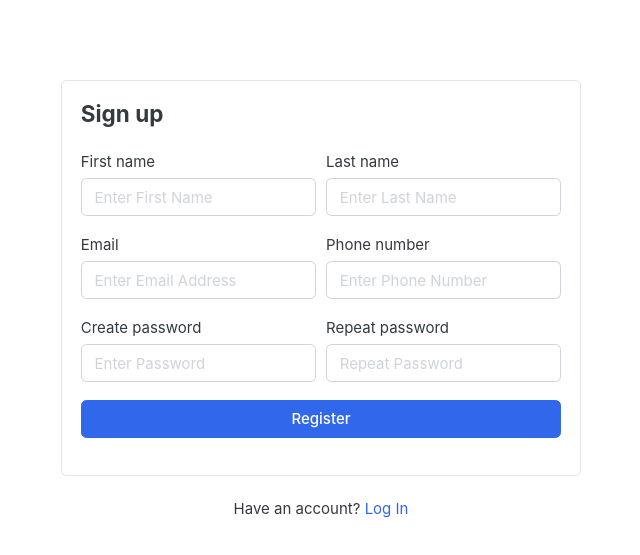
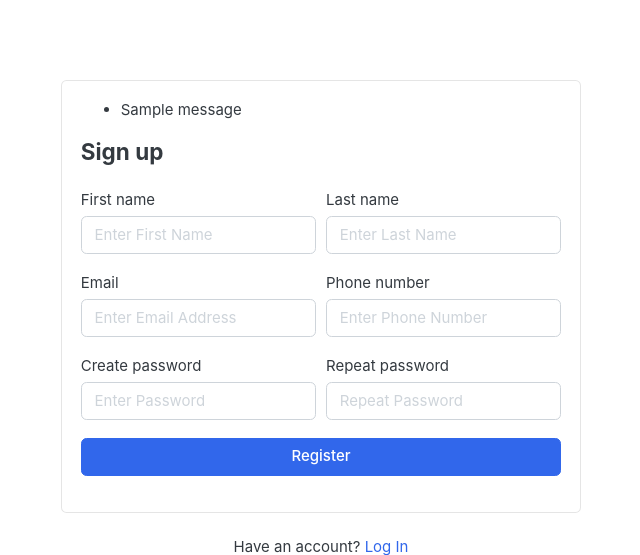
Before and after one commit to IvanBondarenkoIT/GreatCartDjango, a Django app: page /accounts/register/ in a window 1280 px wide. Shown: the part 118-673 px from the top of the page, without its empty margins (319-959 px from the left). Run offline with Django 5.2, Linux system fonts and the light colour scheme; tables that the repository leaves empty hold one stand-in row (values such as "Sample post"); one stand-in notice (Sample message) is shown; some libraries are stand-ins or nearby versions; some web fonts are replaced.

Commit message:
added: registration - marking view - edit model - clean method - check password - show errors (password not match and others)

```diff
--- a/accounts/views.py
+++ b/accounts/views.py
@@ -14,13 +14,14 @@ def register(request):
             phone_number = form.cleaned_data["phone_number"]
             email = form.cleaned_data["email"]
             password = form.cleaned_data["password"]
+            username = email
 
             user = Account.objects.create_user(
                 first_name=first_name,
                 last_name=last_name,
                 email=email,
+                username=username,
                 password=password,
-                username=email.split("@")[0],
             )
 
             user.phone_number = phone_number
--- a/djangoProject/settings.py
+++ b/djangoProject/settings.py
@@ -13,6 +13,8 @@ https://docs.djangoproject.com/en/5.0/ref/settings/
 from pathlib import Path
 
 from djangoProject.config import SECRET_KEY
+
+from django.contrib.messages import constants as messages
 
 # Build paths inside the project like this: BASE_DIR / 'subdir'.
 BASE_DIR = Path(__file__).resolve().parent.parent
@@ -141,3 +143,7 @@ MEDIA_ROOT = BASE_DIR / "media"
 # https://docs.djangoproject.com/en/5.0/ref/settings/#default-auto-field
 
 DEFAULT_AUTO_FIELD = "django.db.models.BigAutoField"
+
+MESSAGE_TAGS = {
+    messages.INFO: "danger",
+}
--- a/templates/accounts/register.html
+++ b/templates/accounts/register.html
@@ -8,6 +8,7 @@
 <!-- ============================ COMPONENT REGISTER   ================================= -->
 	<div class="card mx-auto" style="max-width:520px; margin-top:40px;">
       <article class="card-body">
+        {% include 'includes/alerts.html' %}
 		<header class="mb-4"><h4 class="card-title">Sign up</h4></header>
 		<form action="{% url 'register' %}" method="POST">
             {% csrf_token %}
--- /dev/null
+++ b/templates/includes/alerts.html
@@ -0,0 +1,10 @@
+{% if messages %}
+<ul class="messages">
+    {% for message in messages %}
+    <li{% if message.tags %} class="{{ message.tags }}"{% endif %}>
+        {% if message.level == DEFAULT_MESSAGE_LEVELS.ERROR %}Important: {% endif %}
+        {{ message }}
+    </li>
+    {% endfor %}
+</ul>
+{% endif %}
```
